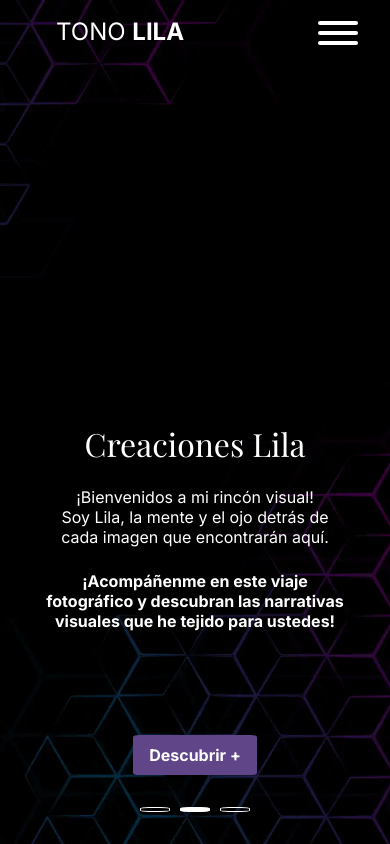
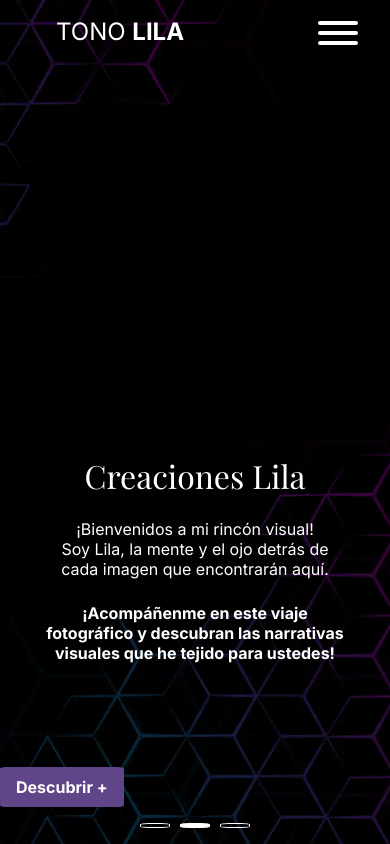
Before and after one commit to tonoLila/tonoLilaweb, a React (Vite) app: page / in a window 390 px wide. Built offline with nearby package versions, Linux system fonts and the light colour scheme.

Commit message:
probando responsive hero

```diff
--- a/src/components/Hero.jsx
+++ b/src/components/Hero.jsx
@@ -24,7 +24,7 @@ const Hero = ({
         ease: "easeInOut",
       }}
     >
-      <div className={styles.hero_container}>
+      {/* <div className={styles.hero_container}> */}
       <div className={styles.image_container}>
         <motion.img
           src={imageUrl}
@@ -53,9 +53,7 @@ const Hero = ({
           <Markers sections={sections} currentSection={currentSection} />
         </div>
       )}
-      </div>
-
-
+      {/* </div> */}
     </motion.div>
   );
 };
--- a/src/styles/hero.module.css
+++ b/src/styles/hero.module.css
@@ -13,7 +13,7 @@
     justify-content: center;
     align-items: center;
     height: 80vh;
-    width: 80%;
+    width: 100%;
     padding: 0 5em;
 }
 
@@ -45,6 +45,7 @@
     text-align: center;
     padding: .2em;
     color: #fff;
+    width: 100%;
 }
 
 .hero_text {
@@ -52,11 +53,11 @@
     line-height: normal;
     font-size: 1em;
     color: #fff;
-    width: 90%;
+    width: 100%;
 }
 
 .hero_bold {
-    width: 90%;
+    width: 100%;
     font-weight: bold;
     text-align: center;
     line-height: normal;
@@ -126,15 +127,6 @@
         color: #fff;
     }
 
-    .button_container{
-        width: 100%;
-        display: flex;
-        flex-direction: column;
-        justify-content: center;
-        align-items: center;
-        margin-top: 1em;
-    }
-
     .cta_mobile {
         background-color: #614589;
         border: none;
--- a/src/styles/markers.module.css
+++ b/src/styles/markers.module.css
@@ -1,8 +1,8 @@
 .markers_container {
     display: flex;
     justify-content: center;
-    margin-top: 2em;
-    padding-bottom: 2em;
+    padding: 1em;
+
 }
 
 .marker {
```
Lines whose indentation alone changed are shown as unchanged.
